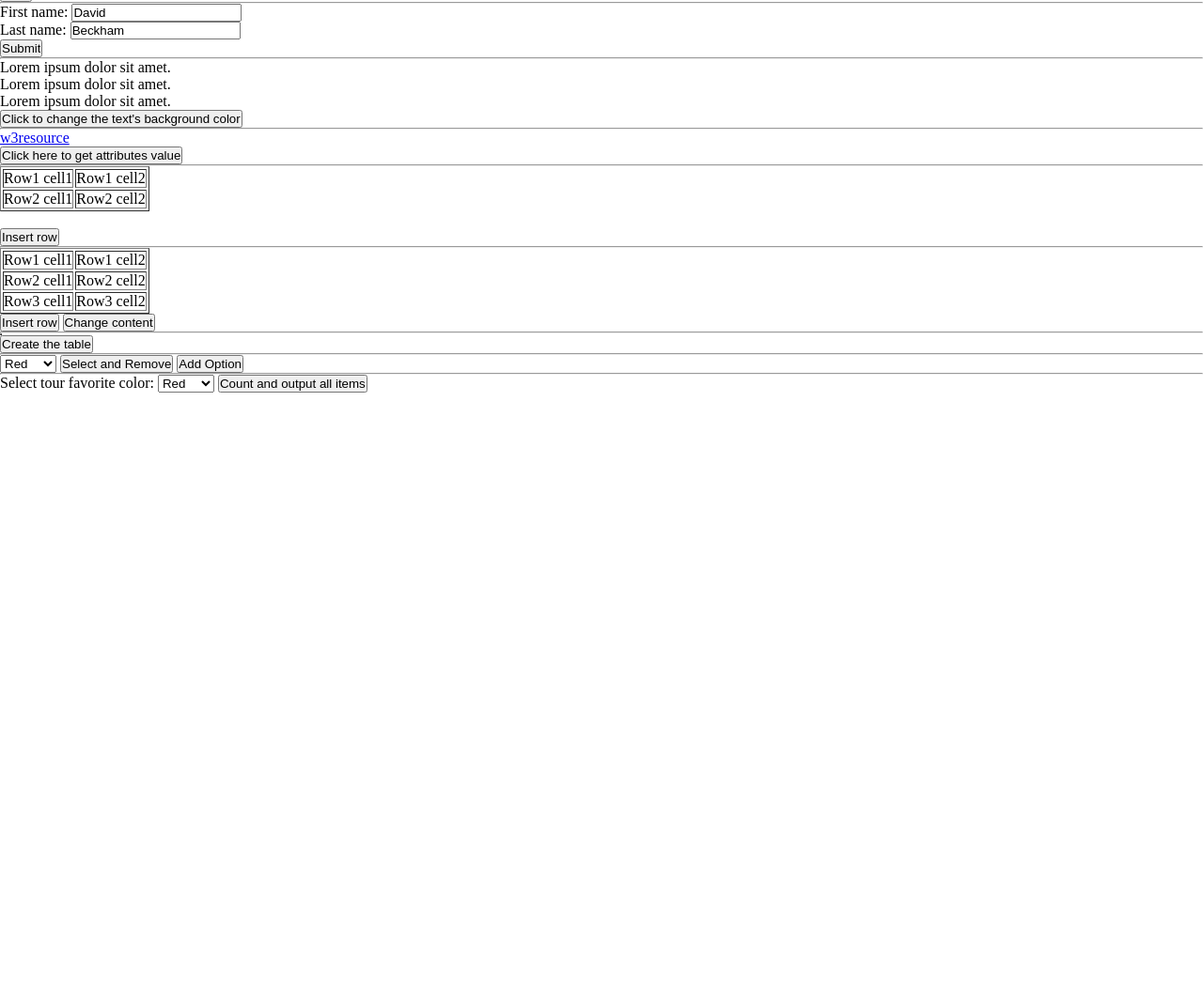
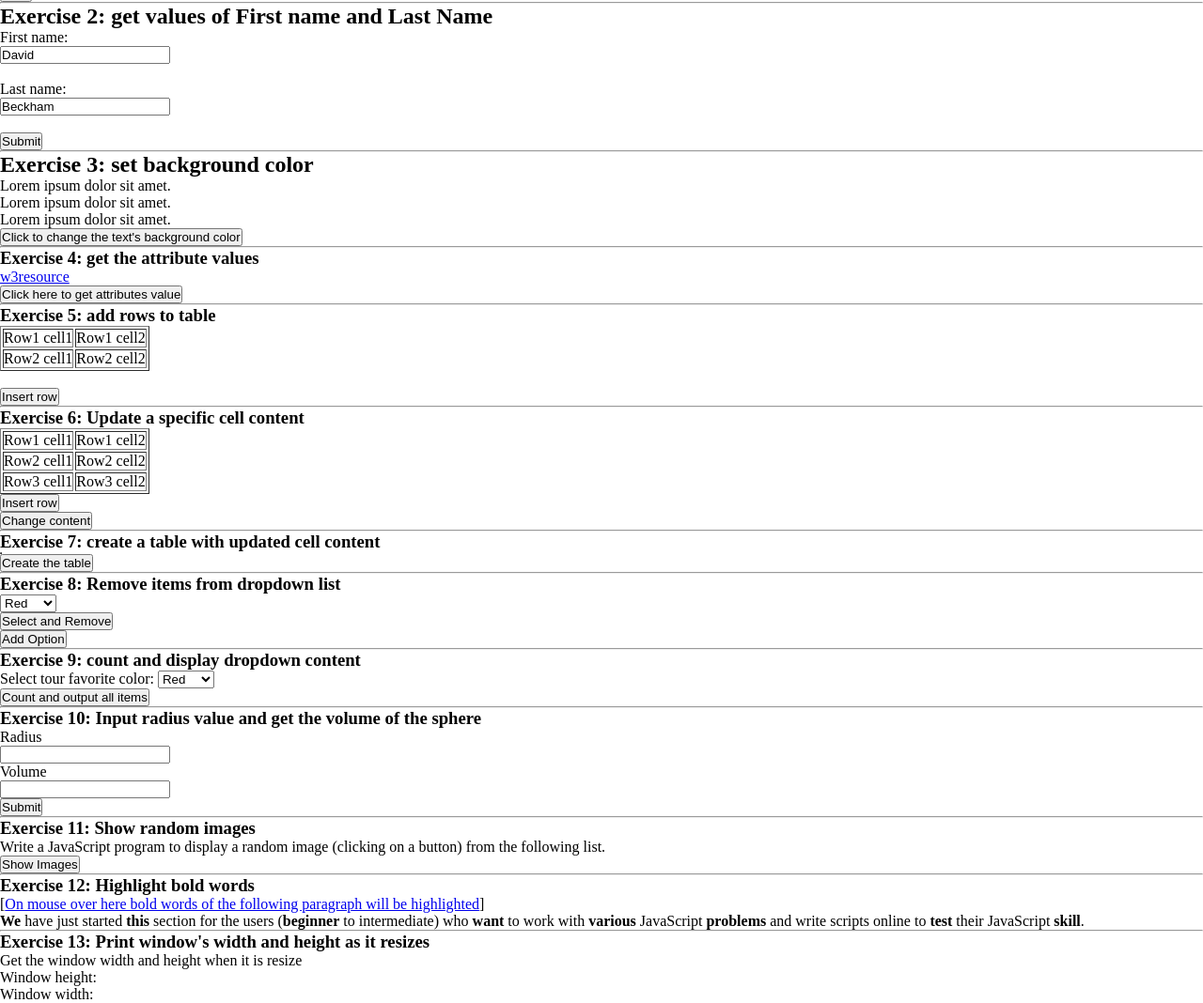
Before and after one commit to luanvvk/javascript-training, a website built with Parcel: page exercise/src/dom-practice/dom-manipulation/dom-exercise/exercise2.html in a window 1280 px wide. Shown: the part 62-1130 px from the top of the page at 94% size. Before the commit the page ends 800 px from the top, so only its background shows below. Built offline with nearby package versions, Linux system fonts and the light colour scheme.

Commit message:
update practice exercises

```diff
--- a/exercise/src/dom-practice/dom-manipulation/dom-exercise/exercise2.css
+++ b/exercise/src/dom-practice/dom-manipulation/dom-exercise/exercise2.css
@@ -9,3 +9,10 @@
   color: blue;
   text-transform: uppercase;
 }
+label,
+input {
+  display: block;
+}
+img {
+  display: block;
+}
--- a/exercise/src/dom-practice/dom-manipulation/dom-exercise/exercise2.html
+++ b/exercise/src/dom-practice/dom-manipulation/dom-exercise/exercise2.html
@@ -8,14 +8,16 @@
   </head>
   <body>
     <article class="ex1">
-      <h1>Exercise 1</h1>
+      <h1>Exercise 1: modify style of paragraph</h1>
       <p id="text">JavaScript Exercises - w3resource</p>
       <div>
         <button id="jsstyle" onclick="js_style()">Style</button>
       </div>
     </article>
     <hr />
+
     <article class="ex2">
+      <h2>Exercise 2: get values of First name and Last Name</h2>
       <form id="form1" onsubmit="getFormValue()">
         First name: <input type="text" name="fname" value="David" /><br />
         Last name: <input type="text" name="lname" value="Beckham" /><br />
@@ -23,7 +25,9 @@
       </form>
     </article>
     <hr />
+
     <article class="ex3">
+      <h2>Exercise 3: set background color</h2>
       <p class="paragraph">Lorem ipsum dolor sit amet.</p>
       <p class="paragraph">Lorem ipsum dolor sit amet.</p>
       <p class="paragraph">Lorem ipsum dolor sit amet.</p>
@@ -32,7 +36,9 @@
       </button>
     </article>
     <hr />
+
     <article class="ex4">
+      <h3>Exercise 4: get the attribute values</h3>
       <p>
         <a
           id="w3r"
@@ -47,7 +53,9 @@
       <button onclick="getAttributes()">Click here to get attributes value</button>
     </article>
     <hr />
+
     <article class="ex5">
+      <h3>Exercise 5: add rows to table</h3>
       <table id="sampleTable" border="1">
         <tr>
           <td>Row1 cell1</td>
@@ -62,7 +70,9 @@
       <input type="button" onclick="insert_row()" value="Insert row" />
     </article>
     <hr />
+
     <article class="ex6">
+      <h3>Exercise 6: Update a specific cell content</h3>
       <table id="myTable" border="1">
         <tr>
           <td>Row1 cell1</td>
@@ -79,18 +89,22 @@
       </table>
       <form>
         <input type="button" onclick="insert_row2()" value="Insert row" />
-        <input type="button" onclick="changeContent()" value="Change content" />
+        <input id="ex6-button" type="button" onclick="changeContent()" value="Change content" />
       </form>
     </article>
     <hr />
+
     <article class="ex7">
+      <h3>Exercise 7: create a table with updated cell content</h3>
       <table id="myTable2" border="1"></table>
       <form>
         <input type="button" onclick="createTable()" value="Create the table" />
       </form>
     </article>
     <hr />
+
     <article class="ex8">
+      <h3>Exercise 8: Remove items from dropdown list</h3>
       <form>
         <select id="colorSelect">
           <option>Red</option>
@@ -103,7 +117,9 @@
       </form>
     </article>
     <hr />
+
     <article class="ex9">
+      <h3>Exercise 9: count and display dropdown content</h3>
       <form>
         Select tour favorite color:
         <select id="mySelect">
@@ -115,6 +131,54 @@
         <input type="button" onclick="getOptions()" value="Count and output all items" />
       </form>
     </article>
+    <hr />
+
+    <article class="ex10">
+      <h3>Exercise 10: Input radius value and get the volume of the sphere</h3>
+      <form id="myForm" onsubmit="return false">
+        <label for="radius">Radius</label>
+        <input type="text" id="radius" name="radius" required />
+        <label for="volume">Volume</label>
+        <input type="text" id="volume" name="volume" />
+        <button id="submit" onclick="calculateVolume()">Submit</button>
+      </form>
+    </article>
+    <hr />
+
+    <article class="ex11">
+      <h3>Exercise 11: Show random images</h3>
+      <p>
+        Write a JavaScript program to display a random image (clicking on a button) from the
+        following list.
+      </p>
+      <button id="showImage" onclick="showImages()">Show Images</button>
+    </article>
+    <hr />
+
+    <article class="Ex12">
+      <h3>Exercise 12: Highlight bold words</h3>
+      <p>
+        [<a href="#" onMouseOver="highlight()" onMouseOut="normalState()"
+          >On mouse over here bold words of the following paragraph will be highlighted</a
+        >]
+      </p>
+      <p>
+        <strong>We</strong> have just started <strong>this</strong> section for the users (<strong
+          >beginner</strong
+        >
+        to intermediate) who <strong>want</strong> to work with <strong>various</strong> JavaScript
+        <strong>problems</strong> and write scripts online to <strong>test</strong> their JavaScript
+        <strong>skill</strong>.
+      </p>
+    </article>
+    <hr />
+
+    <article class="ex13">
+      <h3>Exercise 13: Print window's width and height as it resizes</h3>
+      <p>Get the window width and height when it is resize</p>
+      <p>Window height: <span id="height"></span></p>
+      <p>Window width: <span id="width"></span></p>
+    </article>
     <script src="./exercise2.js"></script>
   </body>
 </html>
--- a/exercise/src/dom-practice/dom-manipulation/dom-exercise/exercise2.js
+++ b/exercise/src/dom-practice/dom-manipulation/dom-exercise/exercise2.js
@@ -64,13 +64,22 @@ function insert_row2() {
 }
 
 function changeContent() {
-  const rowInput = window.prompt('Choose the row number you want to change:', '0');
-  const columnInput = window.prompt('Choose the column number you want to change:', '0');
+  const rowInput = window.prompt('Choose the row number you want to change:', '0') - 1;
+  const columnInput = window.prompt('Choose the column number you want to change:', '0') - 1;
   const newContent = window.prompt('New content is:');
   const targetRow = document.getElementById('myTable').rows[parseInt(rowInput, 10)].cells;
   const targetCell = targetRow[parseInt(columnInput, 10)];
   targetCell.innerHTML = newContent;
 }
+/** let button = document.getElementById('ex6-button');
+button.addEventListener('click', changeCellContent);
+function changeCellContent() {
+  const rowInput = window.prompt('Choose the row number you want to change:', '0') - 1;
+  const columnInput = window.prompt('Choose the column number you want to change:', '0') - 1;
+  const newContent = window.prompt('New content is:');
+  document.querySelector('tr'[rowInput].children[columnInput]).textContent = newContent;
+}*/
+
 //Exercise 7:
 function createTable() {
   let rowInput = window.prompt('Input number of rows', 10);
@@ -85,8 +94,8 @@ function createTable() {
   }
 }
 //Exercise 8
+const targetOption = document.getElementById('colorSelect');
 function removeOption() {
-  const targetOption = document.getElementById('colorSelect');
   targetOption.remove(targetOption.selectedIndex);
 }
 function addOption() {
@@ -95,7 +104,7 @@ function addOption() {
   newOption.setAttribute('value', 'color');
   var optionContent = document.createTextNode(`${input}`);
   newOption.appendChild(optionContent);
-  document.getElementById('colorSelect').appendChild(newOption);
+  targetOption.appendChild(newOption);
 }
 //Ex9
 function getOptions() {
@@ -108,3 +117,69 @@ function getOptions() {
   }
   alert(showText);
 }
+
+//Ex10:
+function calculateVolume() {
+  const radius = document.getElementById('radius').value;
+  if (radius >= 0) {
+    let volume = (4 / 3) * Math.pow(radius, 3);
+    volume = volume.toFixed(4);
+    document.getElementById('volume').value = volume;
+  } else {
+    alert('Please key in a positive number');
+  }
+}
+//Ex11:
+function showImages() {
+  let images = [
+    {
+      link: 'http://farm4.staticflickr.com/3691/11268502654_f28f05966c_m.jpg',
+      width: '240',
+      height: '160',
+    },
+    {
+      link: 'http://farm1.staticflickr.com/33/45336904_1aef569b30_n.jpg',
+      width: '320',
+      height: '195',
+    },
+    {
+      link: 'http://farm6.staticflickr.com/5211/5384592886_80a512e2c9.jpg',
+      width: '500',
+      height: '343',
+    },
+  ];
+
+  let random = Math.floor(Math.random() * images.length);
+
+  let image = document.createElement('img');
+  image.src = images[random].link;
+  image.width = images[random].width;
+  image.height = images[random].height;
+
+  let displayImages = document.getElementsByTagName('img');
+  if (displayImages.length > 0) {
+    document.body.replaceChild(image, displayImages[0]);
+  } else {
+    document.body.appendChild(image);
+  }
+}
+//EX12:
+const boldItems = document.getElementsByTagName('strong');
+function highlight() {
+  for (let i = 0; i < boldItems.length; i++) {
+    boldItems[i].style.color = 'red';
+  }
+}
+function normalState() {
+  for (let i = 0; i < boldItems.length; i++) {
+    boldItems[i].style.color = 'black';
+  }
+}
+//Ex13:
+const currentHeight = document.querySelector('#height');
+const currentWidth = document.querySelector('#width');
+function showCurrentSize() {
+  currentHeight.textContent = window.innerHeight;
+  currentWidth.textContent = window.innerWidth;
+}
+window.onresize = showCurrentSize;
```
